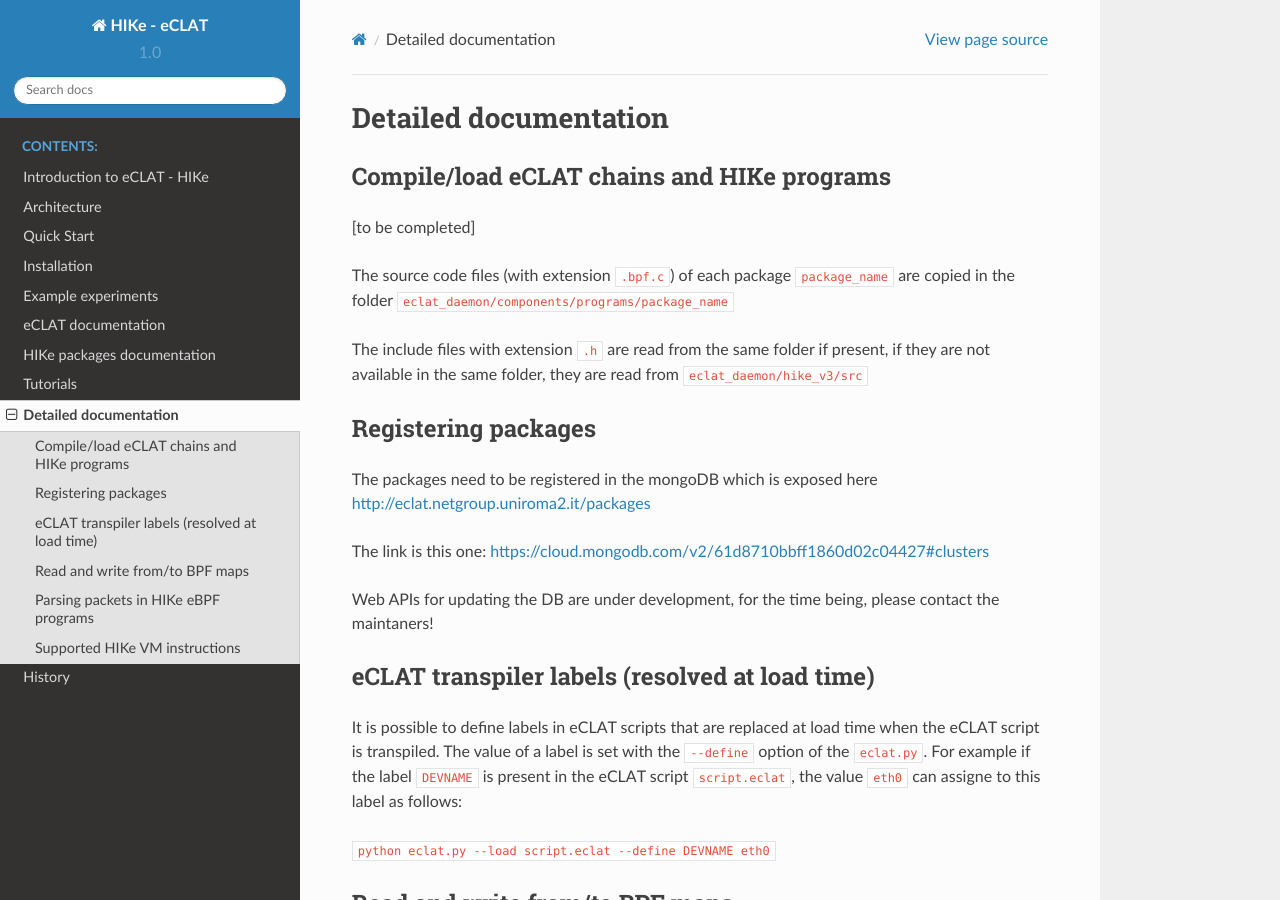
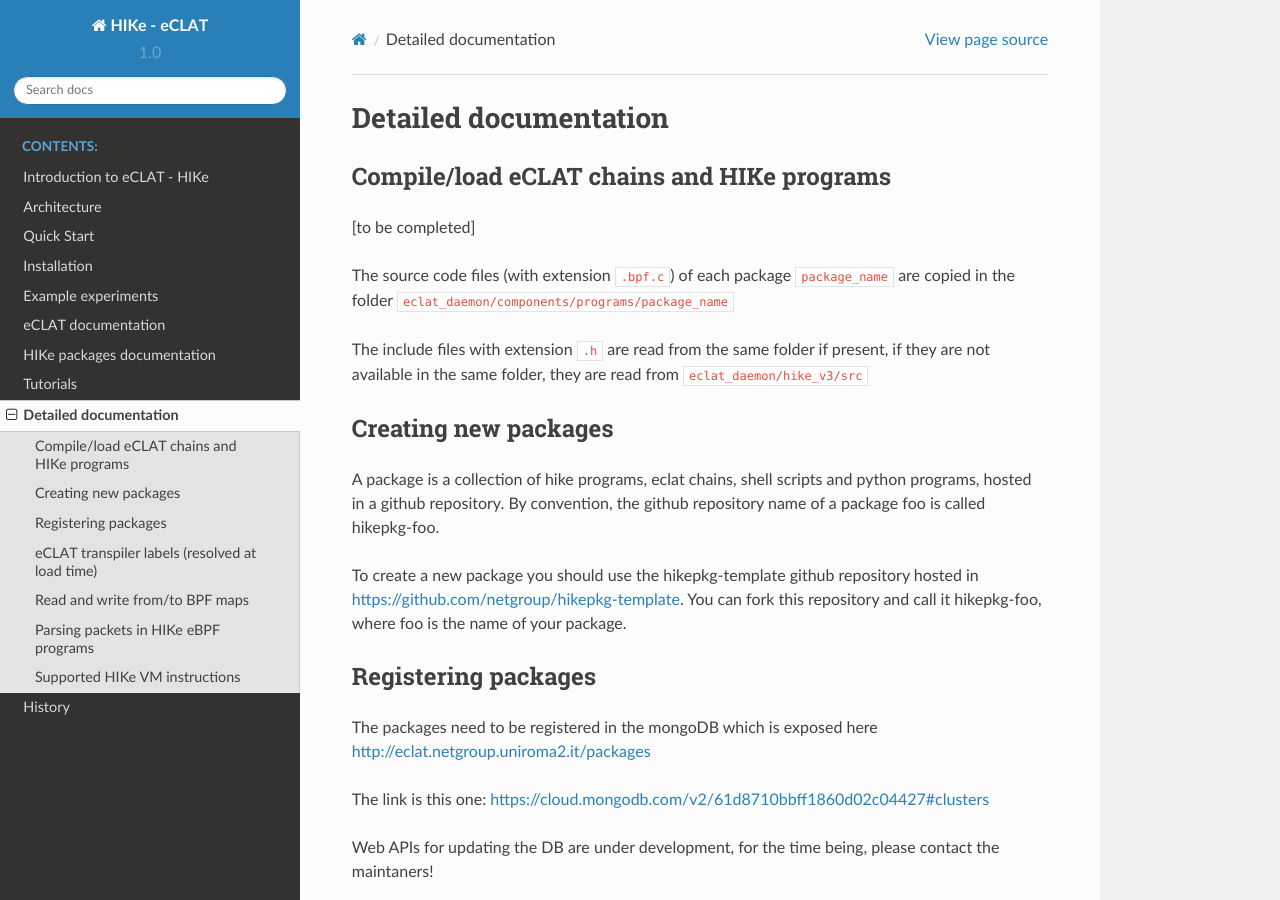
Before and after one commit to hike-eclat/docs, a Sphinx documentation site: the page built from docs/detailed_doc.rst, in a window 1280 px wide and 900 px high. Built offline with Sphinx 7.4.7 and the Read the Docs theme 2.0.0, drawn with Linux system fonts in a browser that asks for light colours; pages that are not in the unit, such as notebooks, are missing from menus.

Commit message:
Update detailed_doc.rst

```diff
--- a/docs/detailed_doc.rst
+++ b/docs/detailed_doc.rst
@@ -11,6 +11,13 @@ in the folder ``eclat_daemon/components/programs/package_name``
 
 The include files with extension ``.h`` are read from the same folder if present, if they are
 not available in the same folder, they are read from ``eclat_daemon/hike_v3/src``
+
+Creating new packages
+-------------------------------
+
+A package is a collection of hike programs, eclat chains, shell scripts and python programs, hosted in a github repository. By convention, the github repository name of a package foo is called hikepkg-foo.
+
+To create a new package you should use the hikepkg-template github repository hosted in https://github.com/netgroup/hikepkg-template. You can fork this repository and call it hikepkg-foo, where foo is the name of your package.
 
 Registering packages
 -------------------------------
```
